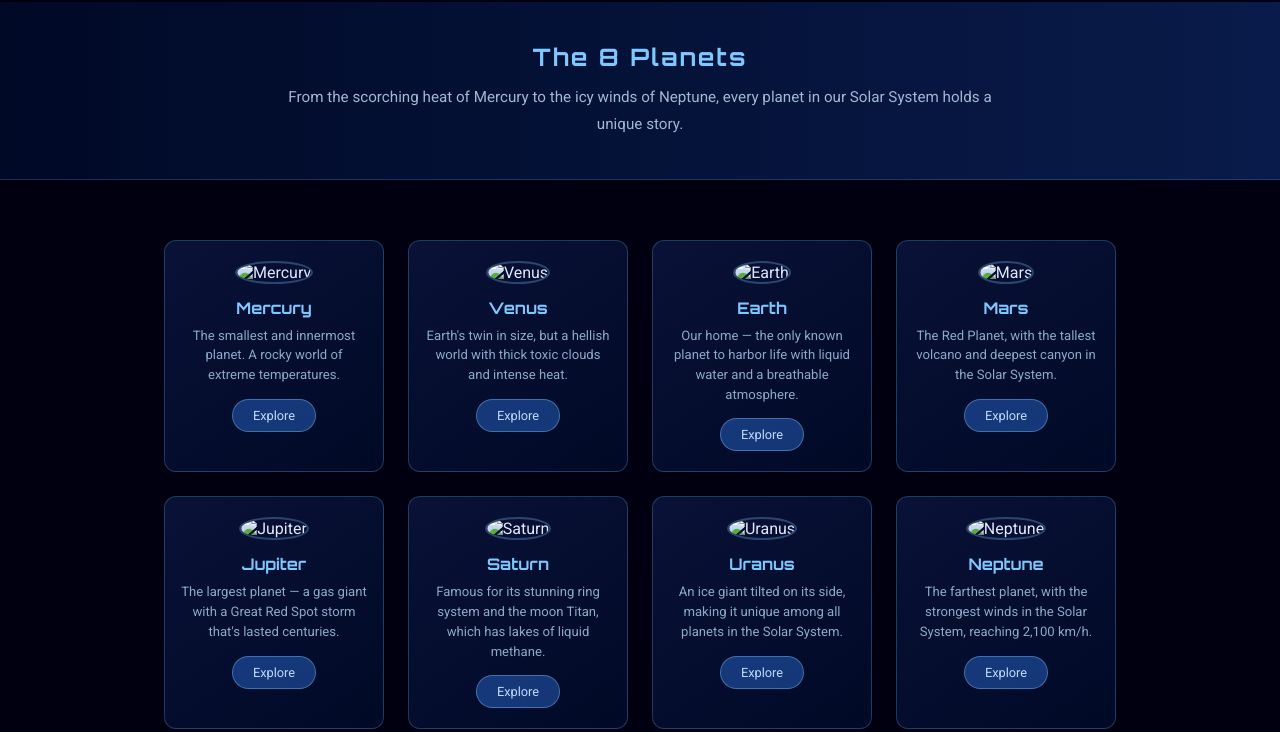
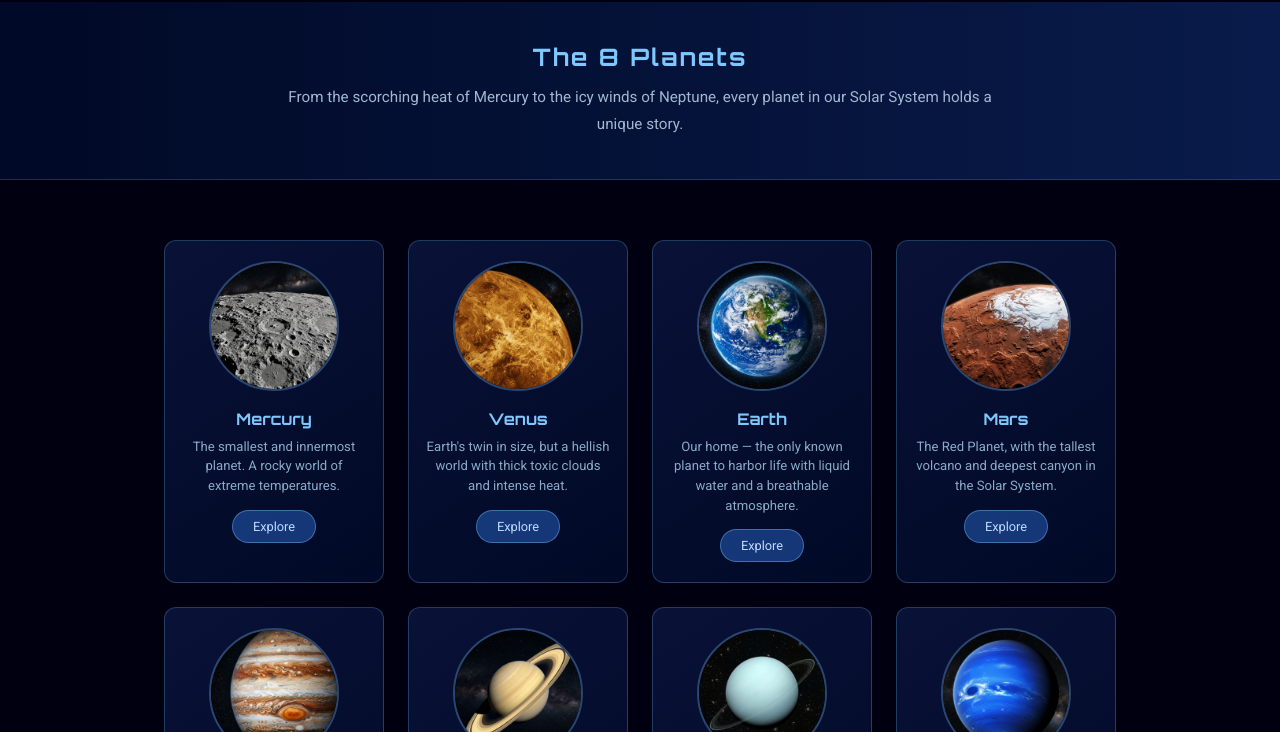
Before and after one commit to vidushidutta24/Geosphere, a plain HTML site: page planets.html in a window 1280 px wide. Shown: the part 68-800 px from the top of the page. Drawn offline with Linux system fonts and the light colour scheme.

Commit message:
Add files via upload

```diff
--- a/planets.html
+++ b/planets.html
@@ -43,21 +43,21 @@
             <div class="planets-grid">
 
                 <div class="planet-card">
-                    <img src="images/mercury.png" alt="Mercury">
+                    <img src="mercury.png" alt="Mercury">
                     <h3>Mercury</h3>
                     <p>The smallest and innermost planet. A rocky world of extreme temperatures.</p>
                     <a href="mercury.html" class="btn-small">Explore</a>
                 </div>
 
                 <div class="planet-card">
-                    <img src="images/venus.png" alt="Venus">
+                    <img src="venus.png" alt="Venus">
                     <h3>Venus</h3>
                     <p>Earth's twin in size, but a hellish world with thick toxic clouds and intense heat.</p>
                     <a href="venus.html" class="btn-small">Explore</a>
                 </div>
 
                 <div class="planet-card">
-                    <img src="images/earth.png" alt="Earth">
+                    <img src="earth.png" alt="Earth">
                     <h3>Earth</h3>
                     <p>Our home — the only known planet to harbor life with liquid water and a breathable atmosphere.
                     </p>
@@ -65,35 +65,35 @@
                 </div>
 
                 <div class="planet-card">
-                    <img src="images/mars.png" alt="Mars">
+                    <img src="mars.png" alt="Mars">
                     <h3>Mars</h3>
                     <p>The Red Planet, with the tallest volcano and deepest canyon in the Solar System.</p>
                     <a href="mars.html" class="btn-small">Explore</a>
                 </div>
 
                 <div class="planet-card">
-                    <img src="images/jupiter.png" alt="Jupiter">
+                    <img src="jupiter.png" alt="Jupiter">
                     <h3>Jupiter</h3>
                     <p>The largest planet — a gas giant with a Great Red Spot storm that's lasted centuries.</p>
                     <a href="jupiter.html" class="btn-small">Explore</a>
                 </div>
 
                 <div class="planet-card">
-                    <img src="images/saturn.png" alt="Saturn">
+                    <img src="saturn.png" alt="Saturn">
                     <h3>Saturn</h3>
                     <p>Famous for its stunning ring system and the moon Titan, which has lakes of liquid methane.</p>
                     <a href="saturn.html" class="btn-small">Explore</a>
                 </div>
 
                 <div class="planet-card">
-                    <img src="images/uranus.png" alt="Uranus">
+                    <img src="uranus.png" alt="Uranus">
                     <h3>Uranus</h3>
                     <p>An ice giant tilted on its side, making it unique among all planets in the Solar System.</p>
                     <a href="uranus.html" class="btn-small">Explore</a>
                 </div>
 
                 <div class="planet-card">
-                    <img src="images/neptune.png" alt="Neptune">
+                    <img src="neptune.png" alt="Neptune">
                     <h3>Neptune</h3>
                     <p>The farthest planet, with the strongest winds in the Solar System, reaching 2,100 km/h.</p>
                     <a href="neptune.html" class="btn-small">Explore</a>
```
Also changed, not shown: earth.html (+1 -1 lines), jupiter.html (+1 -1 lines), mars.html (+1 -1 lines), mercury.html (+1 -1 lines), neptune.html (+1 -1 lines), saturn.html (+1 -1 lines), uranus.html (+1 -1 lines), venus.html (+1 -1 lines).
